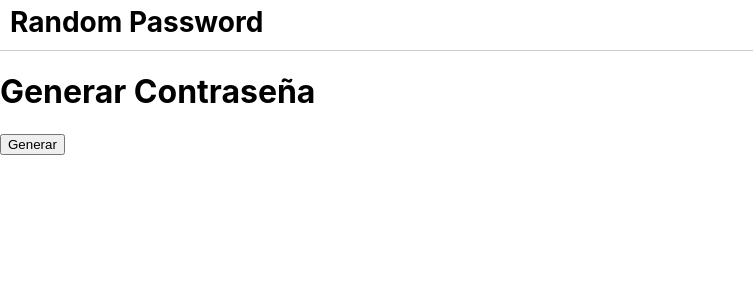
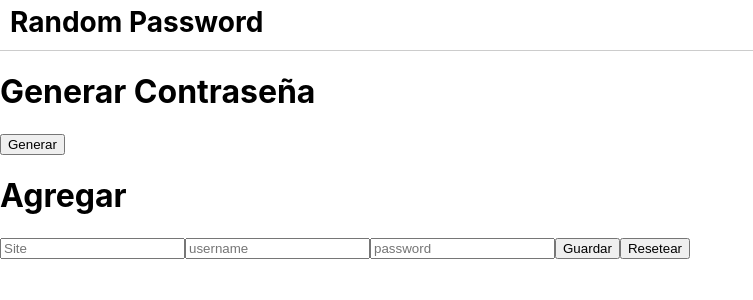
Before and after one commit to Boniich/RandomPassword, a React (Create React App) app: page / in a window 1280 px wide. Shown: the top 300 px of the page, without its empty margins (0-753 px from the left). Built offline with nearby package versions, Linux system fonts and the light colour scheme; data requests are answered from the project's data file.

Commit message:
added <RandomPassword> component

```diff
--- a/src/App.js
+++ b/src/App.js
@@ -1,6 +1,7 @@
 import './App.css';
 import Nav from './components/Nav';
 import PasswordGenerator from './components/PasswordGenerator';
+import RandomPassword from './components/RandomPassword';
 
 function App() {
   return (
@@ -8,6 +9,7 @@ function App() {
       <header className="App-header">
         <Nav />
         <PasswordGenerator />
+        <RandomPassword />
       </header>
     </div>
   );
```
